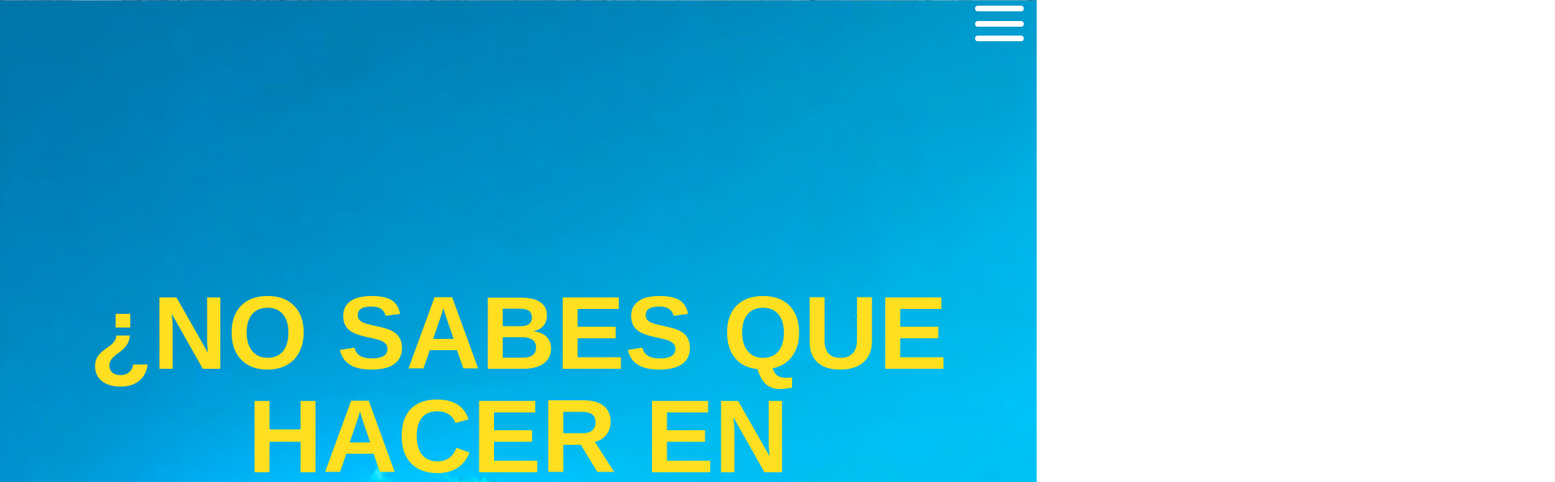
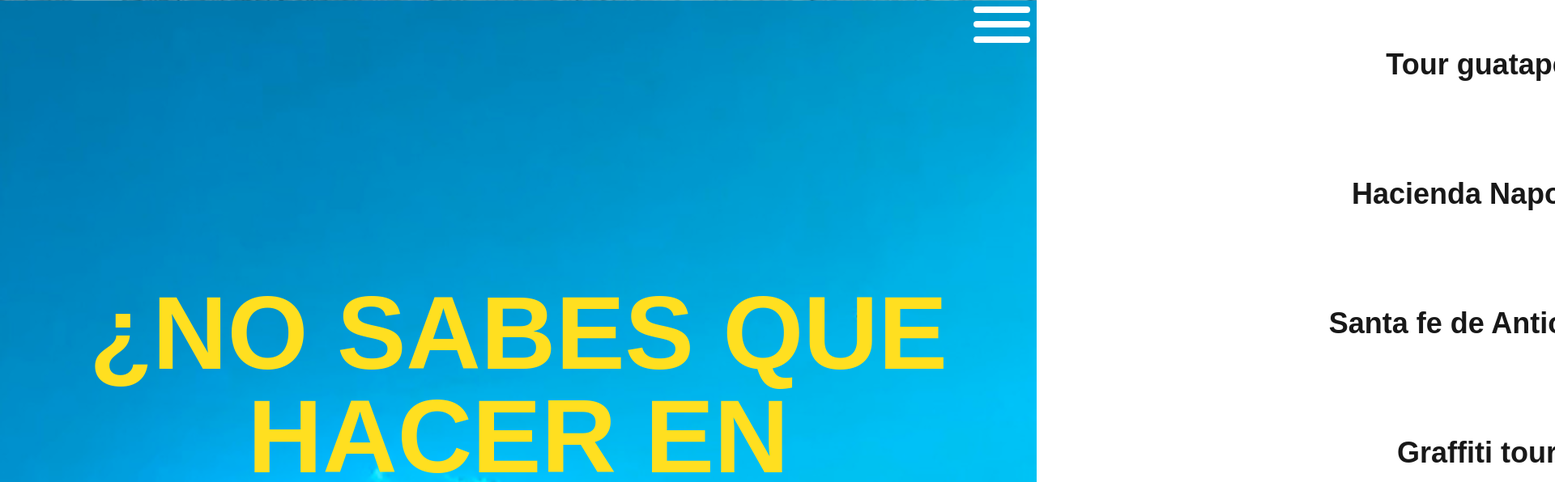
Before and after one commit to CarlosFranco97/planes-medellin, a React (Vite) app: page / in a window 1280 px wide. Shown: the top 596 px of the page at 81% size, 1920 px wide, since content can reach past the window. Built offline with nearby package versions, Linux system fonts and the light colour scheme.

Commit message:
Se genera funcionalidad desde el header al menu hamburguesa enviandole props a Boton y MenuLateral

```diff
--- a/src/PlanesMedellin.jsx
+++ b/src/PlanesMedellin.jsx
@@ -3,6 +3,7 @@ import GraffitiTour from "./components/GraffitiTour";
 import HaciendaNapoles from "./components/HaciendaNapoles";
 import Header from "./components/Header";
 import Home from "./components/Home";
+import MenuLateral from "./components/MenuLateral";
 import ReservaAhora from "./components/ReservaAhora";
 import SantaFeAntioquia from "./components/SantaFeAntioquia";
 import TourGuatape from "./components/TourGuatape";
--- /dev/null
+++ b/src/components/BotonHamburguesa.jsx
@@ -0,0 +1,11 @@
+const BotonHamburguesa = ({alternarMenu}) => {
+    return (
+        <div className=" flex flex-col justify-evenly items-end lg:gap-2 px-2 w-[20%] h-[50px] cursor-pointer z-10" onClick={alternarMenu}>
+           <span className="w-[50px] lg:w-[60px] xl:w-[70px] h-[5px] lg:h-[7px] xl:h-[8px] bg-white border-gray-400 rounded"></span>
+            <span className="w-[50px] lg:w-[60px] xl:w-[70px] h-[5px] lg:h-[7px] xl:h-[8px] bg-white border-gray-400 rounded"></span>
+            <span className="w-[50px] lg:w-[60px] xl:w-[70px] h-[5px] lg:h-[7px] xl:h-[8px] bg-white border-gray-400 rounded"></span>
+        </div>
+    )
+}
+
+export default BotonHamburguesa;
--- a/src/components/Header.jsx
+++ b/src/components/Header.jsx
@@ -1,10 +1,22 @@
-import MenuHamburguesa from "./MenuHamburguesa";
+import { useState } from "react";
+import BotonHamburguesa from "./BotonHamburguesa";
+import MenuLateral from "./MenuLateral";
 
 const Header = () => {
+
+    const [menuAbierto, setMenuAbierto] = useState(false);
+
+    const alternarMenu = () => {
+        setMenuAbierto((prevState) => !prevState);
+    }
+
     return (
-        <header className='w-full h-auto py-1 px-2 flex justify-end h-[40px]
-        md:h-[200px] lg:h-[60px]'>
-            <MenuHamburguesa />
+        <header className='w-full h-auto flex justify-end items-center h-[40px]
+        md:h-[px] lg:h-[60px]'>
+            <BotonHamburguesa alternarMenu={alternarMenu} />
+
+            <MenuLateral menuAbierto={menuAbierto} />
+
         </header>
     )
 }
--- a/src/components/Home.jsx
+++ b/src/components/Home.jsx
@@ -1,10 +1,10 @@
 const Home = () => {
     return (
-        <section className="flex flex-col justify-start items-center h-[400px] sm:h-auto lg:h-[1200px] lg:justify-center">
-            <h1 className="text-yellow-300 font-extrabold text-5xl text-center sm:text-8xl lg:text-9xl w-full mt-5 lg:mt-0">
+        <section className="w-full flex flex-col justify-start items-center h-[400px] sm:h-auto lg:h-[1200px] lg:justify-center">
+            <h1 className="text-yellow-300 text-center w-full font-extrabold text-4xl sm:text-8xl lg:text-9xl w-full mt-5 lg:mt-0">
                 ¿NO SABES QUE HACER EN MEDELLÍN?
             </h1>
-            <button className="text-white bg-[#0080B9]/50 w-100 sm:w-120 lg:w-150 h-15 sm:h-20 lg:h-30 rounded-2xl text-2xl sm:text-3xl lg:text-4xl font-black cursor pointer mt-10 lg:mt-30">
+            <button className="text-white bg-[#0080B9]/50 w-100 sm:w-120 lg:w-150 h-15 sm:h-20 lg:h-30 rounded-2xl text-xl sm:text-3xl lg:text-4xl font-black cursor pointer mt-10 lg:mt-30">
             CONOCE LOS PLANES AQUÍ
         </button>
         </section>
--- a/src/components/MenuHamburguesa.jsx
+++ /dev/null
@@ -1,11 +0,0 @@
-const MenuHamburguesa = () => {
-    return (
-        <div className=" flex flex-col justify-evenly items-end lg:gap-2 px-2 w-[20%] h-[50px] cursor-pointer">
-           <span className="w-[50px] lg:w-[60px] h-[5px] lg:h-[7px] bg-white border-gray-400 rounded"></span>
-            <span className="w-[50px] lg:w-[60px] h-[5px] lg:h-[7px] bg-white border-gray-400 rounded"></span>
-            <span className="w-[50px] lg:w-[60px] h-[5px] lg:h-[7px] bg-white border-gray-400 rounded"></span>
-        </div>
-    )
-}
-
-export default MenuHamburguesa;
--- a/src/components/MenuLateral.jsx
+++ b/src/components/MenuLateral.jsx
@@ -0,0 +1,24 @@
+const MenuLateral = ({menuAbierto}) => {
+    console.log(menuAbierto)
+    return (
+            <div className={`w-full lg:w-[40%] h-screen bg-white flex flex-col justify-around items-center opacity-90 text-4xl font-black text-center absolute top-0 transition-transform duration-900 ease-in-out ${(!menuAbierto) ? "translate-x-200" : "-transalate-x-full" }`}>
+            <a href="">
+                Tour guatapé
+            </a>
+            <a href="">
+                Hacienda Napolés
+            </a>
+            <a href="">
+                Santa fe de Antioquia
+            </a>
+            <a href="">
+                Graffiti tour
+            </a>
+            <a href="">
+                Comuna 13
+            </a>
+        </div>
+    )
+}
+
+export default MenuLateral;
--- a/src/components/ReservaAhora.jsx
+++ b/src/components/ReservaAhora.jsx
@@ -3,7 +3,7 @@ import whatsapp from '../assets/whatsapp.png'
 const ReservaAhora = () => {
     return (
         <section className="bg-[url(../src/assets/tour-guatape.png)] h-[800px] sm:h-[1000px] sm:mt-50 lg:h-[1900px] w-[90%] bg-no-repeat bg-cover bg-center flex flex-col justify-between items-center">
-            <p className="text-[#0080B9] text-3xl text-center sm:text-5xl lg:text-4xl lg:text-7xl font-black bg-white flex justify-center items-center w-[100%] p-2 h-25 sm:h-35 lg:h-35">
+            <p className="text-[#0080B9] text-3xl text-center sm:text-5xl lg:text-7xl font-black bg-white flex justify-center items-center w-full p-2 h-25 sm:h-35 lg:h-45 xl:h-35">
                 ¡Te llevamos al plan que más te guste!
             </p>
             <button className="flex justify-around items-center bg-[#29A71A] text-white p-2 h-15 lg:h-25 w-80 lg:w-180 rounded-xl lg:rounded-3xl font-bold text-3xl lg:text-7xl mb-10 lg:mb-25">
--- a/src/components/TourGuatape.jsx
+++ b/src/components/TourGuatape.jsx
@@ -1,7 +1,7 @@
 const TourGuatape = () => {
     return (
         <div className="bg-[url(../src/assets/guatape.png)] bg-no-repeat bg-cover h-180 lg:h-600 pt-20 w-full flex flex-col justify-between">
-            <h2 className="bg-white h-30 lg:h-[200px] text-5xl lg:text-8xl flex justify-center items-center text-[#0080B9] font-black">
+            <h2 className="bg-white w-full h-30 lg:h-[200px] text-5xl lg:text-8xl flex justify-center items-center text-[#0080B9] font-black">
                 TOUR GUATAPÉ
             </h2>
             <h3 className="ml-5 text-white font-black text-5xl lg:text-7xl">
--- a/src/main.jsx
+++ b/src/main.jsx
@@ -4,7 +4,7 @@ import PlanesMedellin from './PlanesMedellin'
 import './index.css'
 
 createRoot(document.getElementById('root')).render(
-  <StrictMode>
+  // <StrictMode>
     <PlanesMedellin />
-  </StrictMode>,
+  // </StrictMode>,
 )
```
